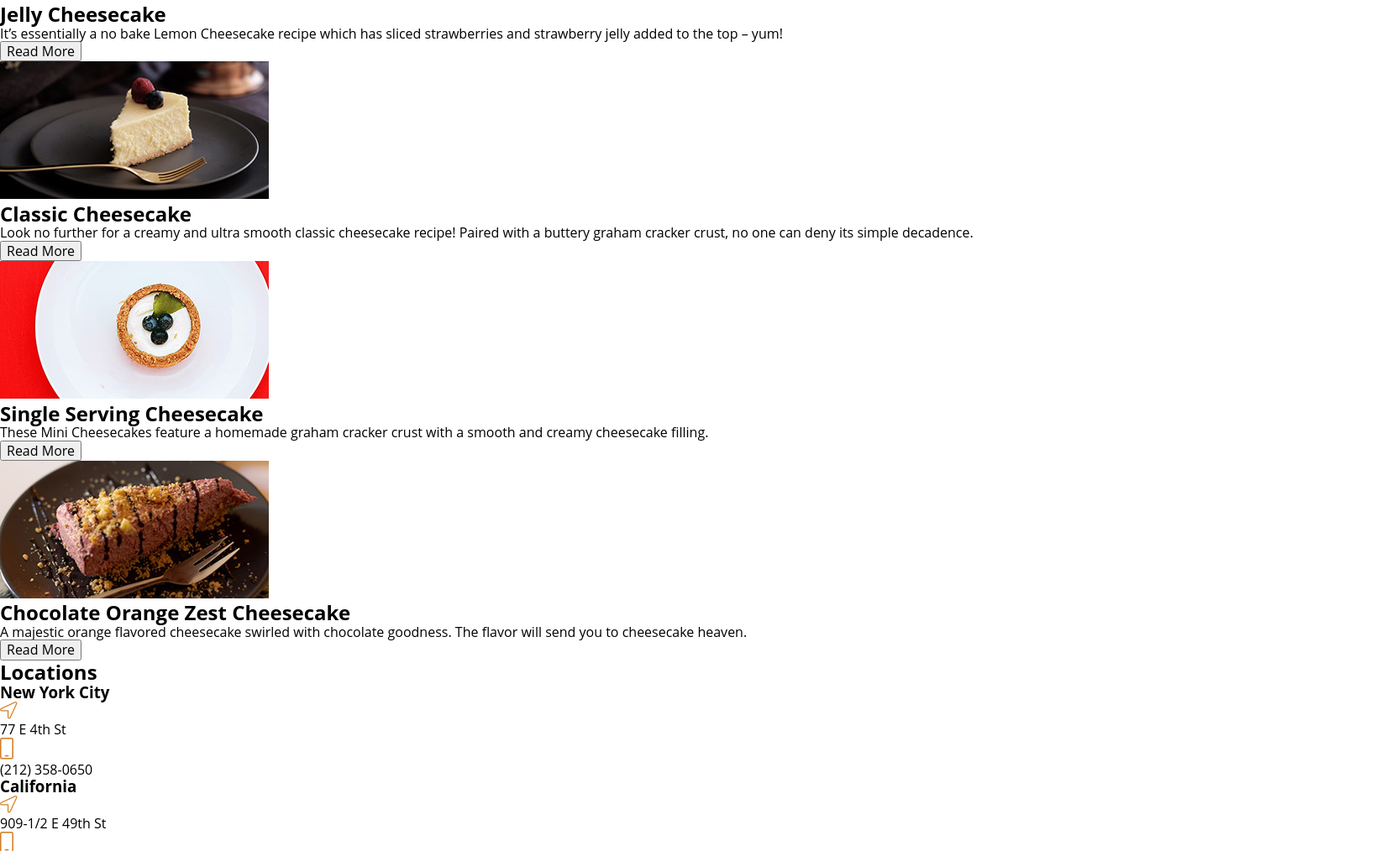
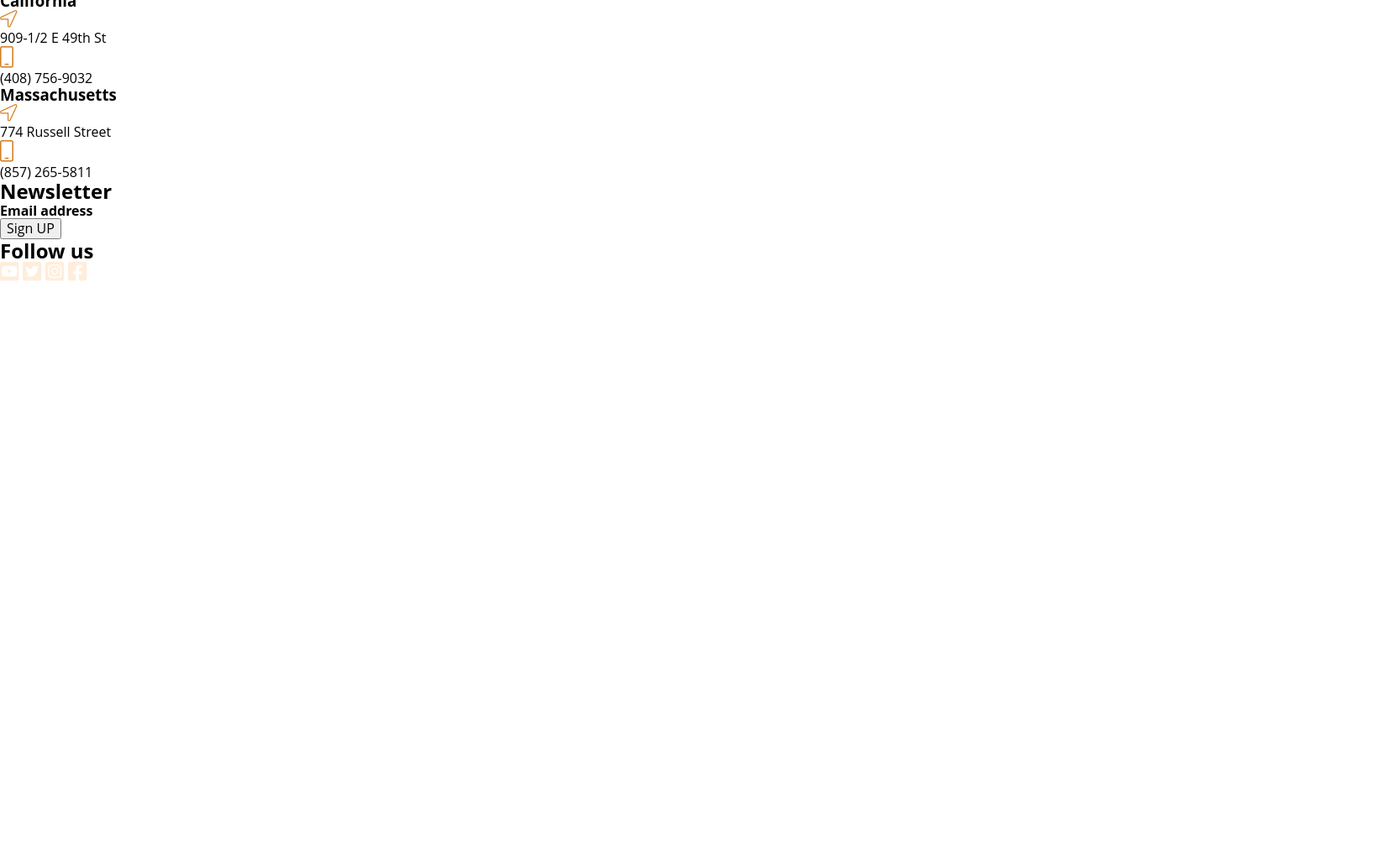
Before and after one commit to delaneyrbass/DelaneyBass-Homework-Cheesebake, a plain HTML site: page deploy/index.html in a window 1280 px wide. Shown: the part 3142-4156 px from the top of the page at 84% size, 1650 px wide, since content can reach past the window. After the commit the page ends 3482 px from the top, so only its background shows below. Drawn offline with nearby package versions, Linux system fonts and the light colour scheme.

Commit message:
adding logos
adding logos and small fixes

```diff
--- a/deploy/index.html
+++ b/deploy/index.html
@@ -101,6 +101,18 @@
     <img src="img/footer/mobile-android-light.png" alt="phone">
     <p>(857) 265-5811</p>
 </article>
+<article>
+    <h2>Newsletter</h2>
+    <h4>Email address</h4>
+    <button>Sign UP</button>
+</article>
+<article>
+    <h2>Follow us</h2>
+    <img src="img/footer/youtube.png" alt="youtube logo">
+    <img src="img/footer/twitter.png" alt="twitter logo">
+    <img src="img/footer/instagram.png" alt="instagram logo">
+    <img src="img/footer/facebook.png" alt="facebook logo">
+</article>
 </section>
 
  <!-- jQuery -->
```
Also changed, not shown: deploy/img/footer/facebook.png (added), deploy/img/footer/instagram.png (added), deploy/img/footer/twitter.png (added), deploy/img/footer/youtube.png (added), deploy/img/section-3/cheese-2.jpeg, deploy/img/section-3/cheese-2.jpg (added), 2 other files.
